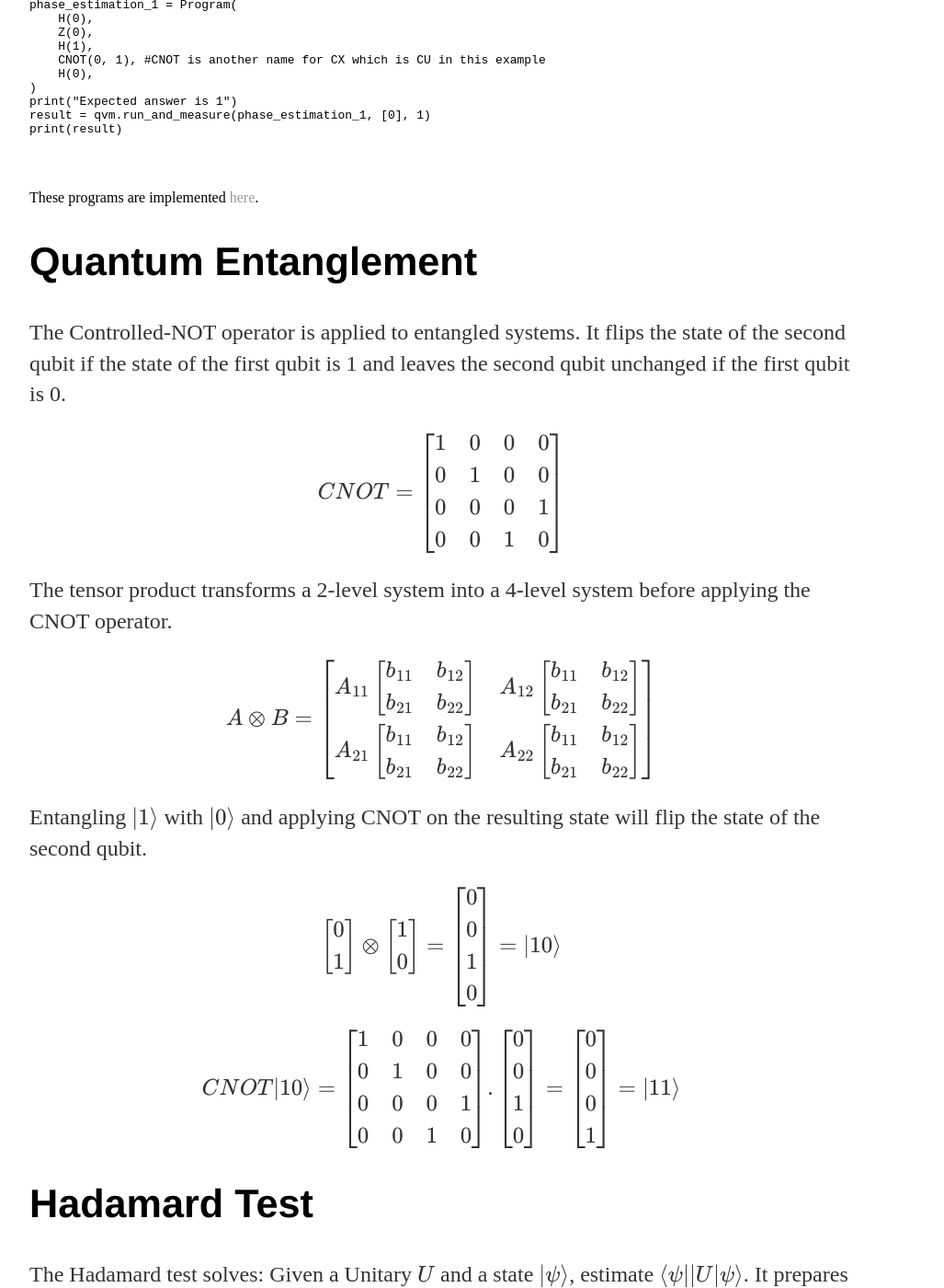
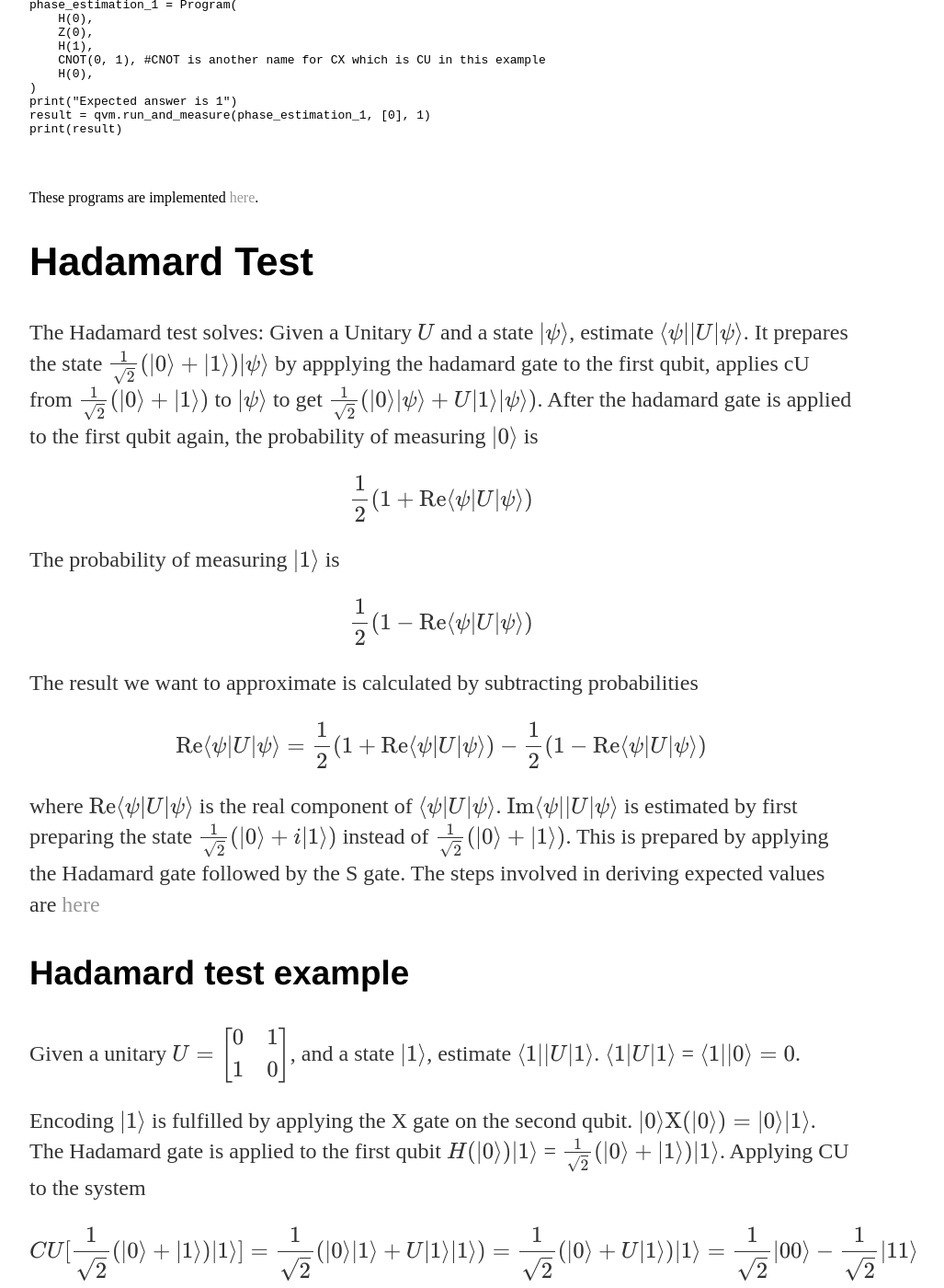
Before and after one commit to vtomole/vtomole.github.io, a Jekyll site: the page built from _posts/2018-05-20-PEA.html, in a window 1280 px wide and 1400 px high, scrolled down 2860 px. Shown: the whole window at 92% size, without its empty margins (160-1187 px from the left). Built offline with Jekyll 4.4.1, drawn with Linux system fonts in a browser that asks for light colours; formulas are drawn with MathJax 3.

Commit message:
Get rid of entangle

```diff
--- a/_posts/2018-05-20-PEA.html
+++ b/_posts/2018-05-20-PEA.html
@@ -103,81 +103,6 @@ print(result)
 
   </section>
 
-
-
-  <section>
-  <h2>Quantum Entanglement</h2>
-  <p>The Controlled-NOT operator is applied to entangled systems. It flips the state of the second qubit if the state of the first qubit is 1 and leaves the second qubit unchanged if the first qubit is 0.
-
-  \begin{align}
-CNOT &= \begin{bmatrix}
-  1 & 0 & 0 & 0 \\
-  0 & 1 & 0 & 0 \\
-  0 & 0 & 0 & 1 \\
-  0 & 0 & 1 & 0
-\end{bmatrix}
-  \end{align}
- The tensor product transforms a 2-level system into a 4-level system before applying the CNOT operator.
-\begin{align}
-A \otimes B =  \begin{bmatrix}
-    A_{11} \begin{bmatrix}
-    b_{11} & b_{12} \\
-    b_{21} & b_{22} \\
-  \end{bmatrix} & A_{12} \begin{bmatrix}
-    b_{11} & b_{12} \\
-    b_{21} & b_{22} \\
-  \end{bmatrix} \\
-    A_{21} \begin{bmatrix}
-    b_{11} & b_{12} \\
-    b_{21} & b_{22} \\
-  \end{bmatrix} & A_{22} \begin{bmatrix}
-    b_{11} & b_{12} \\
-    b_{21} & b_{22} \\
-  \end{bmatrix}\\
-  \end{bmatrix}
-  \end{align}
-
- Entangling $\ket{1}$ with $\ket{0}$ and applying CNOT on the resulting state will flip the state of the second qubit.
-\begin{align}
-  \begin{bmatrix}
-    0  \\
-    1  \\
-\end{bmatrix} \otimes \begin{bmatrix}
-    1  \\
-    0  \\
-\end{bmatrix} = \begin{bmatrix}
-    0  \\
-  0 \\
-  1 \\
-  0\\
-  \end{bmatrix} = \ket{10}
-  \end{align}
-
-  \begin{align}
-CNOT\ket{10} =  \begin{bmatrix}
-  1 & 0 & 0 & 0 \\
-  0 & 1 & 0 & 0 \\
-  0 & 0 & 0 & 1 \\
-  0 & 0 & 1 & 0
-\end{bmatrix}. \begin{bmatrix}
-    0  \\
-  0 \\
-  1 \\
-  0\\
-  \end{bmatrix} = \begin{bmatrix}
-    0  \\
-  0 \\
-  0 \\
-  1\\
-  \end{bmatrix} = \ket{11}
-
-  \end{align}</p>
-
-  </section>
-
-
-
-   <section>
    <h2>Hadamard Test</h2>
   <p>The Hadamard test solves: Given a Unitary $U$ and a state $\ket{\psi}$, estimate $\bra{\psi} | U \ket{\psi}$. It prepares the state  $\frac{1}{\sqrt{2}}(\ket{0} + \ket{1}) \ket{\psi}$ by appplying the hadamard gate to the first qubit,  applies cU from  $\frac{1}{\sqrt{2}}(\ket{0} + \ket{1})$ to $\ket{\psi} $ to get   $\frac{1}{\sqrt{2}}(\ket{0} \ket{\psi} + U \ket{1} \ket{\psi})$. After the hadamard gate is applied to the first qubit again, the probability of measuring $\ket{0}$ is \[\frac{1}{2} (1 + \text{Re} \bra{\psi} U \ket{\psi}) \] The probability of measuring $\ket{1}$ is
 
```
